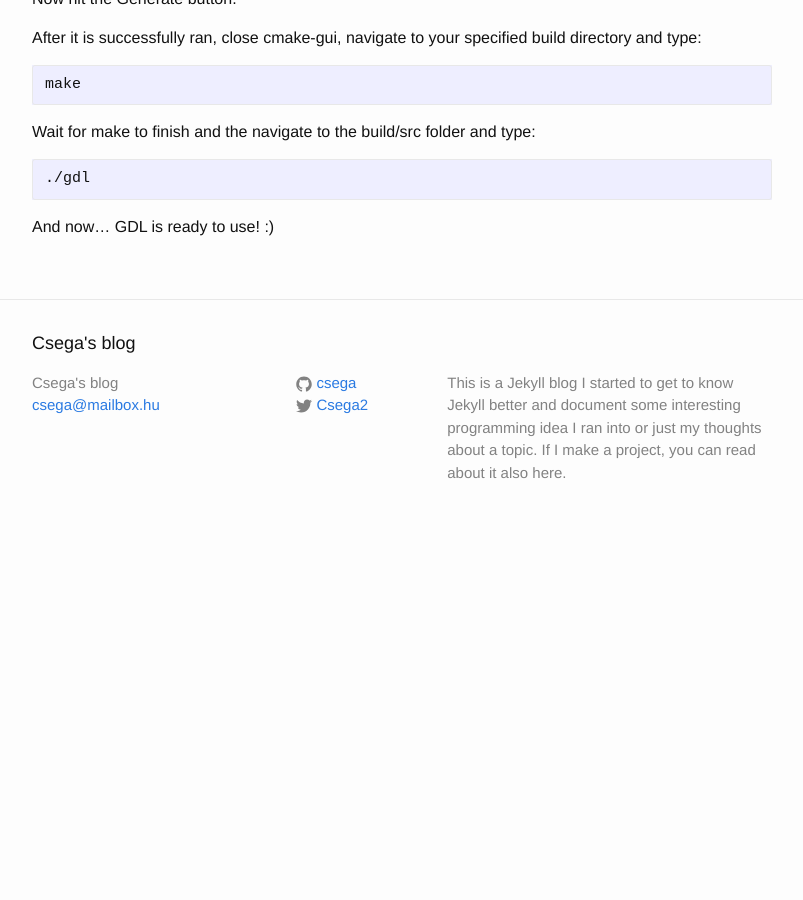
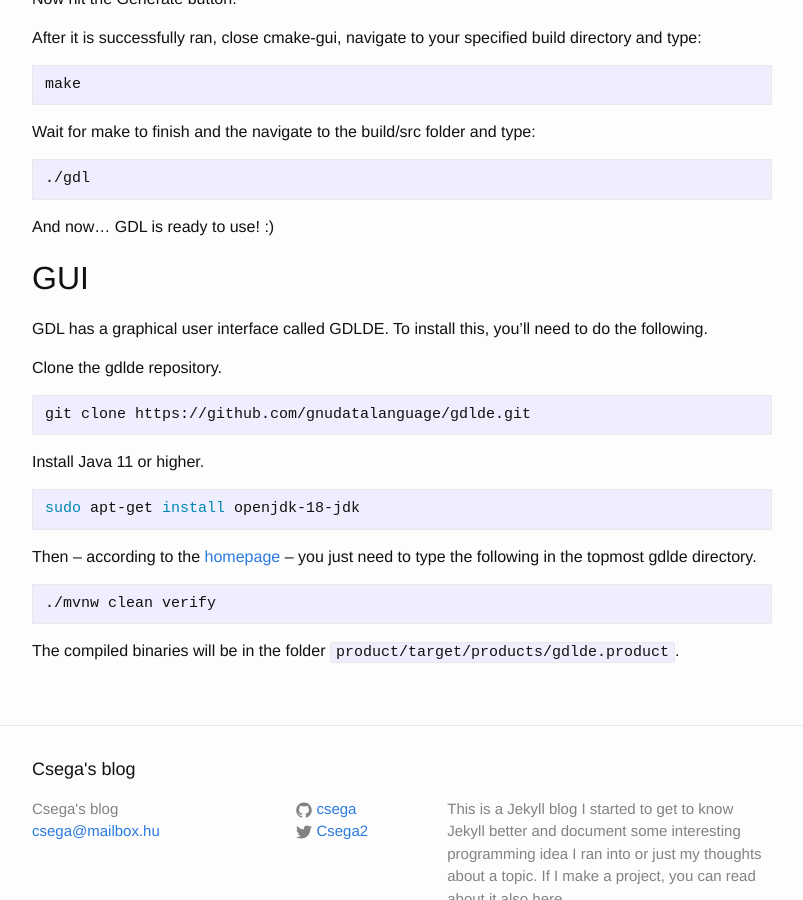
Before and after one commit to Csega/csega.github.io, a Jekyll site: the page built from _posts/2022-06-10-install-gdl-ubuntu-22.04.markdown, in a window 1280 px wide and 900 px high, scrolled down 1103 px. Shown: the whole window, without its empty margins (238-1041 px from the left). Built offline with Jekyll 4.4.1, drawn with Linux system fonts in a browser that asks for light colours; before the commit the page ends 1647 px from its top, so only the background shows below that.

Commit message:
Added the gdlde section.

````diff
--- a/_posts/2022-06-10-install-gdl-ubuntu-22.04.markdown
+++ b/_posts/2022-06-10-install-gdl-ubuntu-22.04.markdown
@@ -61,5 +61,30 @@ Wait for make to finish and the navigate to the build/src folder and type:
 
 And now... GDL is ready to use! :)
 
+## GUI
+
+GDL has a graphical user interface called GDLDE. To install this, you'll need to do the following.
+
+Clone the gdlde repository.
+
+```bash
+git clone https://github.com/gnudatalanguage/gdlde.git
+```
+
+Install Java 11 or higher.
+
+```bash
+sudo apt-get install openjdk-18-jdk
+```
+
+Then -- according to the [homepage][gdlde github page] -- you just need to type the following in the topmost gdlde directory.
+
+```bash
+./mvnw clean verify
+```
+
+The compiled binaries will be in the folder ```product/target/products/gdlde.product```.
+
 
 [GDL]: https://github.com/gnudatalanguage/gdl
+[gdlde github page]: https://github.com/gnudatalanguage/gdlde
````
